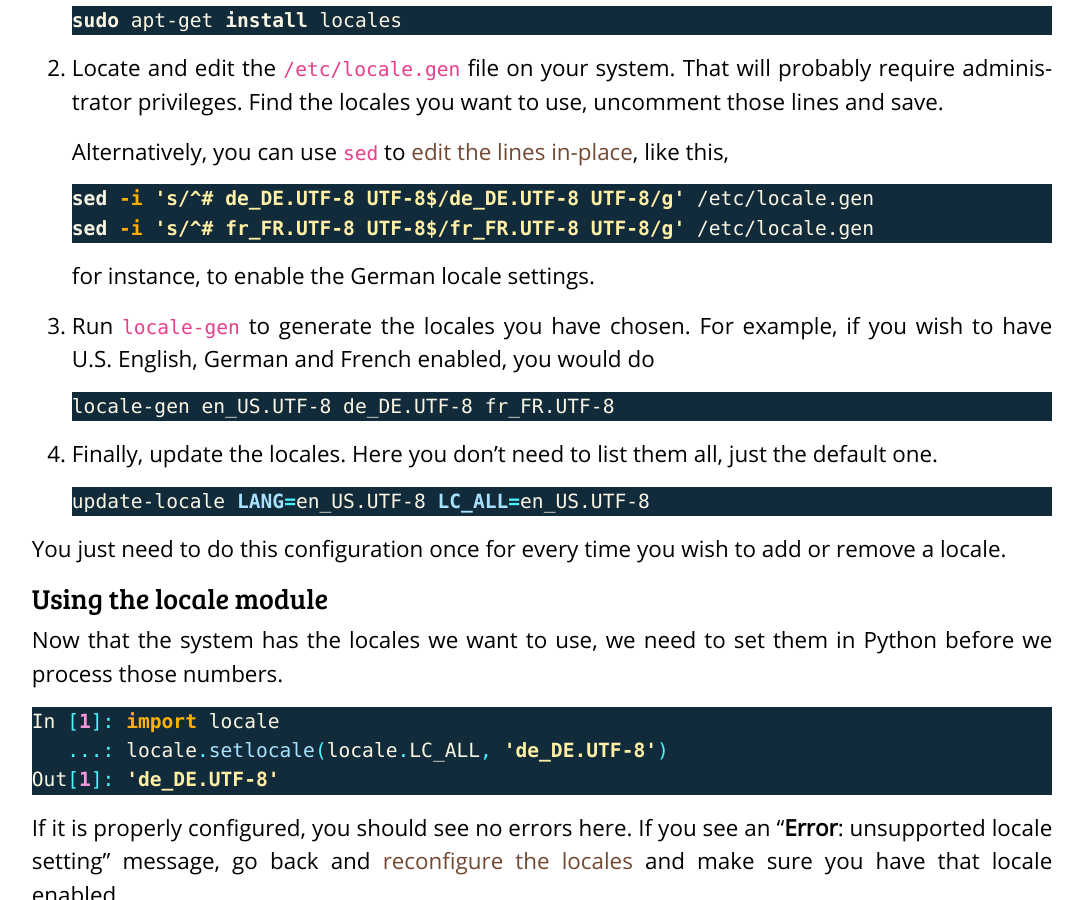
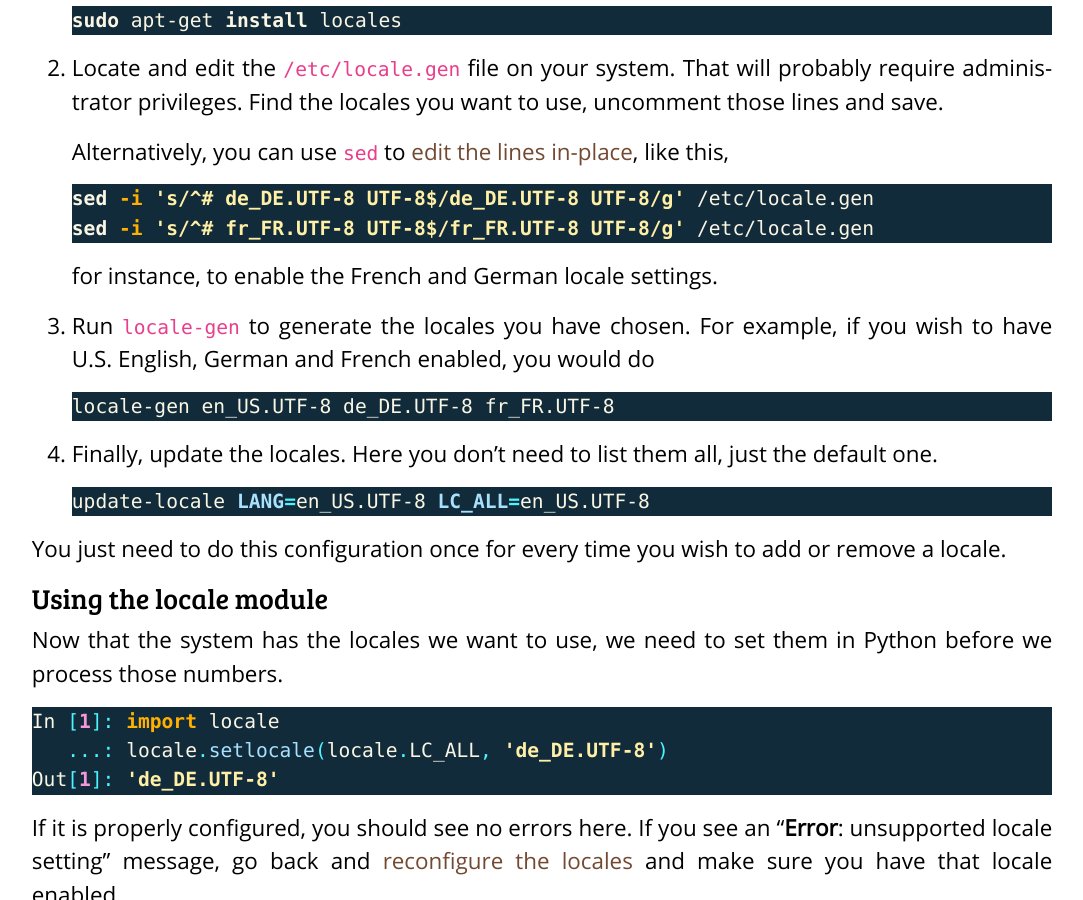
Before and after one commit to augusto-herrmann/augusto-herrmann.github.io, a Jekyll site: the page built from _posts/2021-02-05-how-to-deal-with-international-data-formats-in-python.md, in a window 1280 px wide and 900 px high, scrolled down 4195 px. Shown: the whole window, without its empty margins (98-1181 px from the left). Built offline with Jekyll 4.4.1, drawn with Linux system fonts in a browser that asks for light colours; nearby versions of some CDN libraries.

Commit message:
fix explanation to mention the same languages as the code

````diff
--- a/_posts/2021-02-05-how-to-deal-with-international-data-formats-in-python.md
+++ b/_posts/2021-02-05-how-to-deal-with-international-data-formats-in-python.md
@@ -198,7 +198,7 @@ work.
    sed -i 's/^# fr_FR.UTF-8 UTF-8$/fr_FR.UTF-8 UTF-8/g' /etc/locale.gen
    ```
 
-   for instance, to enable the German locale settings.
+   for instance, to enable the French and German locale settings.
 3. Run `locale-gen` to generate the locales you have chosen. For
    example, if you wish to have U.S. English, German and French enabled,
    you would do
````
Also changed, not shown: _posts/2021-02-05-como-tratar-dados-com-formatacao-internacional-no-python.md (+1 -1 lines).
